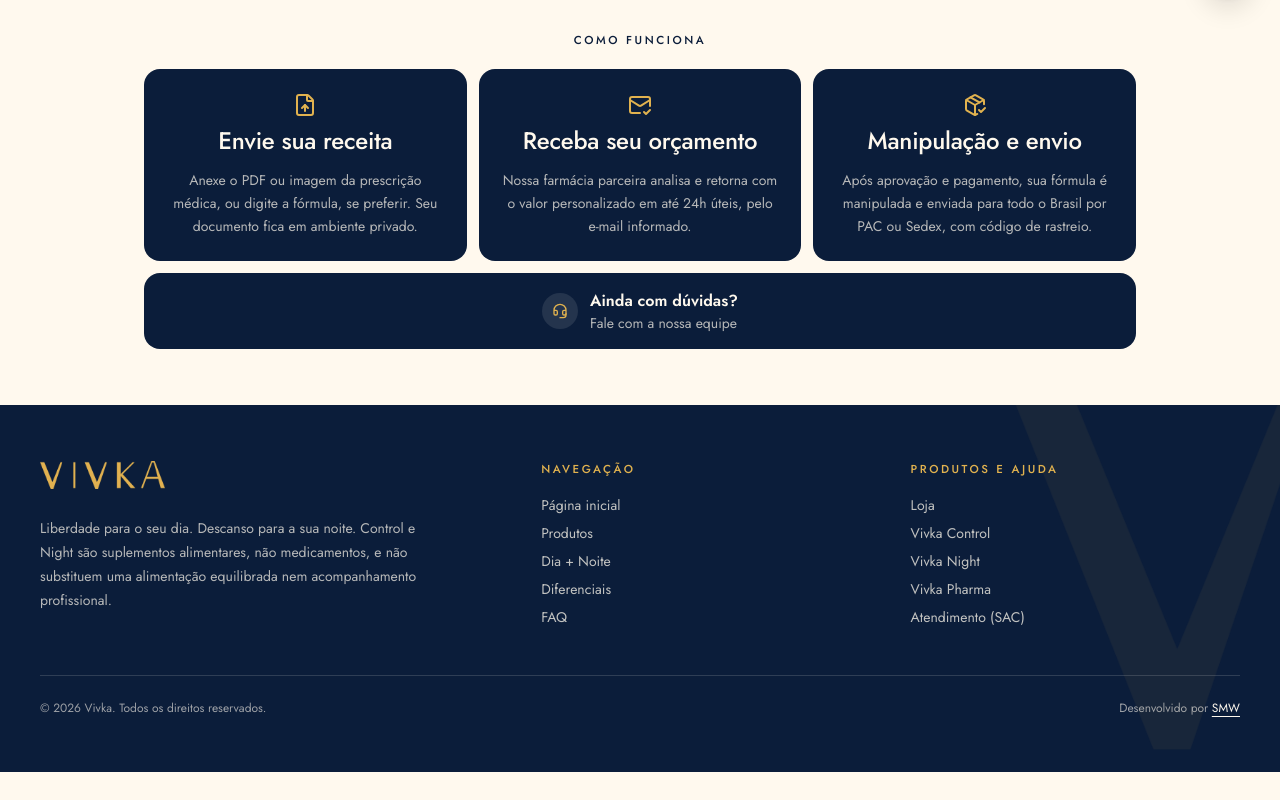
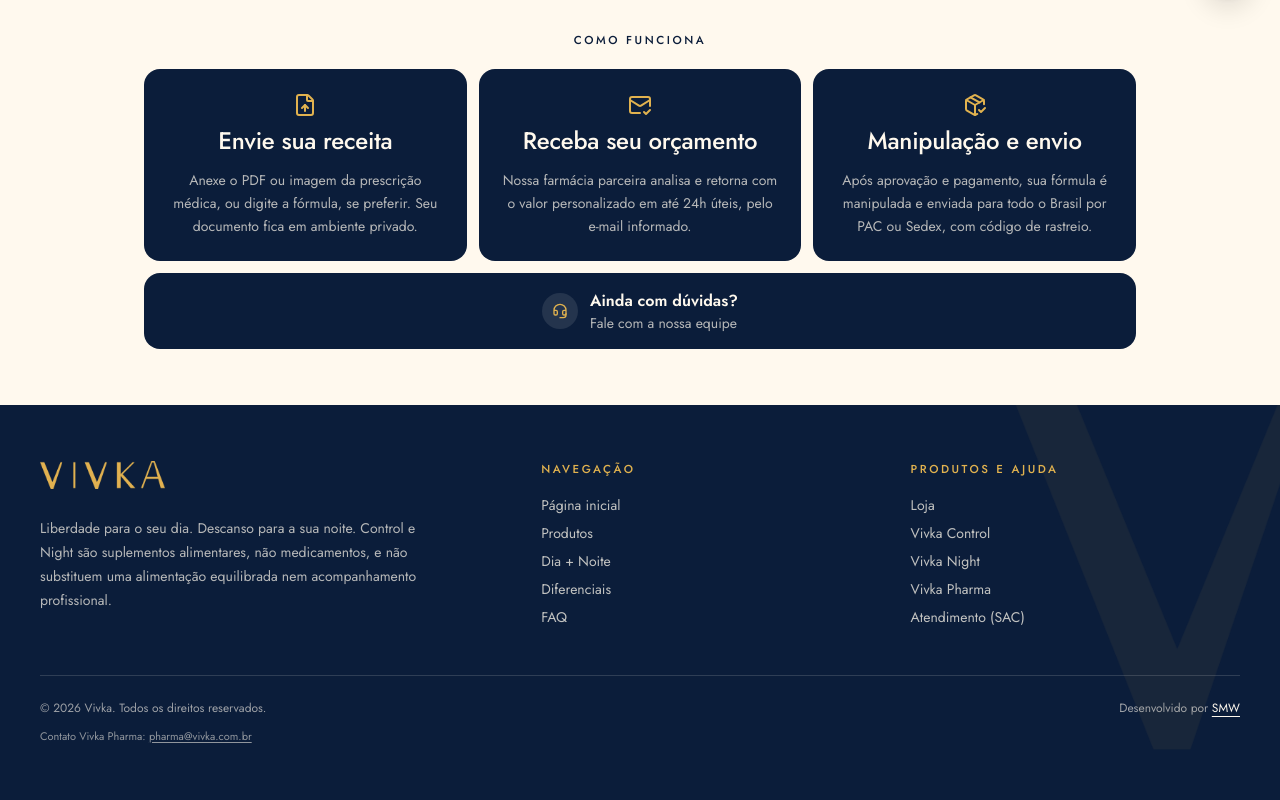
Before and after one commit to marketingsovida-star/vivka, a React (Vite) app: page /pharma in a window 1280 px wide. Shown: the part 785-1585 px from the top of the page. Before the commit the page ends 1557 px from the top, so only its background shows below. Built offline with nearby package versions, Linux system fonts and the light colour scheme.

Commit message:
Liga WhatsApp e email exclusivo na página Pharma Vivka

```diff
--- a/src/pages/pharma.tsx
+++ b/src/pages/pharma.tsx
@@ -1,7 +1,7 @@
 import { useEffect, useRef, useState } from "react";
 import { FileUp, Headset, MailCheck, PackageCheck } from "lucide-react";
 import { Footer, SiteHeader } from "@/components/vivka-ui";
-import { PHARMA_EMAIL, PHARMA_FORM_ENDPOINT, WHATSAPP_NUMBER, asset } from "@/data/produtos";
+import { PHARMA_EMAIL, PHARMA_FORM_ENDPOINT, asset, whatsappUrl } from "@/data/produtos";
 import { createPedido, newId, pharmaBackendEnabled, saveQuizLead, uploadPrescription, type LeadPayload } from "@/lib/pharma-backend";
 import { useHead } from "@/lib/head";
 
@@ -15,9 +15,7 @@
 } as const;
 const MARQUEE = ["Manipulação certificada", "Atendimento rápido", "Envio nacional", "Fórmula sob medida", "Resposta em até 24h úteis"];
 
-const WHATSAPP_FLOAT = `https://wa.me/${WHATSAPP_NUMBER}?text=${encodeURIComponent(
-  "Oi tudo bom? Estava no site VIVKA PHARMA e gostaria de um orçamento.",
-)}`;
+const WHATSAPP_FLOAT = whatsappUrl("Oi tudo bom? Estava no site VIVKA PHARMA e gostaria de um orçamento.");
 
 function onlyDigits(v: string) {
   return v.replace(/\D/g, "");
@@ -140,7 +138,7 @@
         </section>
       </main>
 
-      <Footer />
+      <Footer showPharmaEmail />
 
       <a
         href={WHATSAPP_FLOAT}
```
